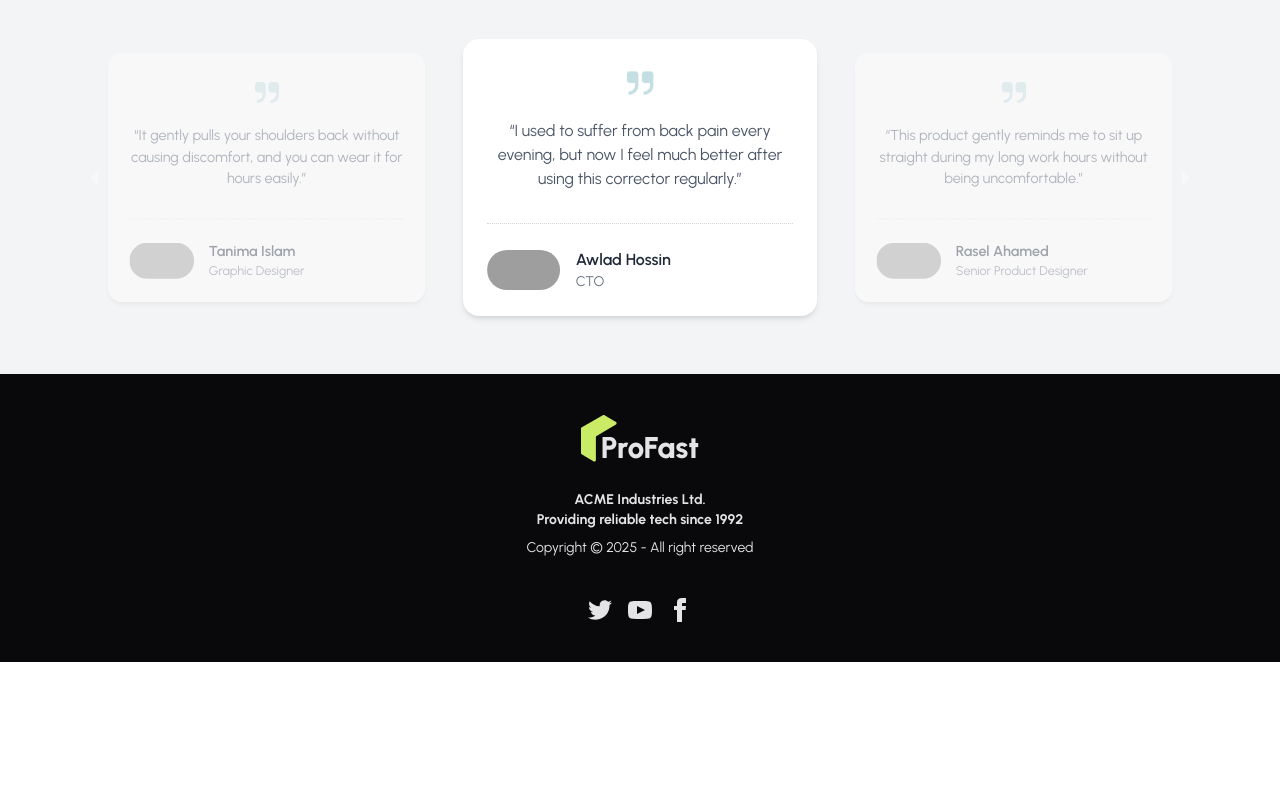
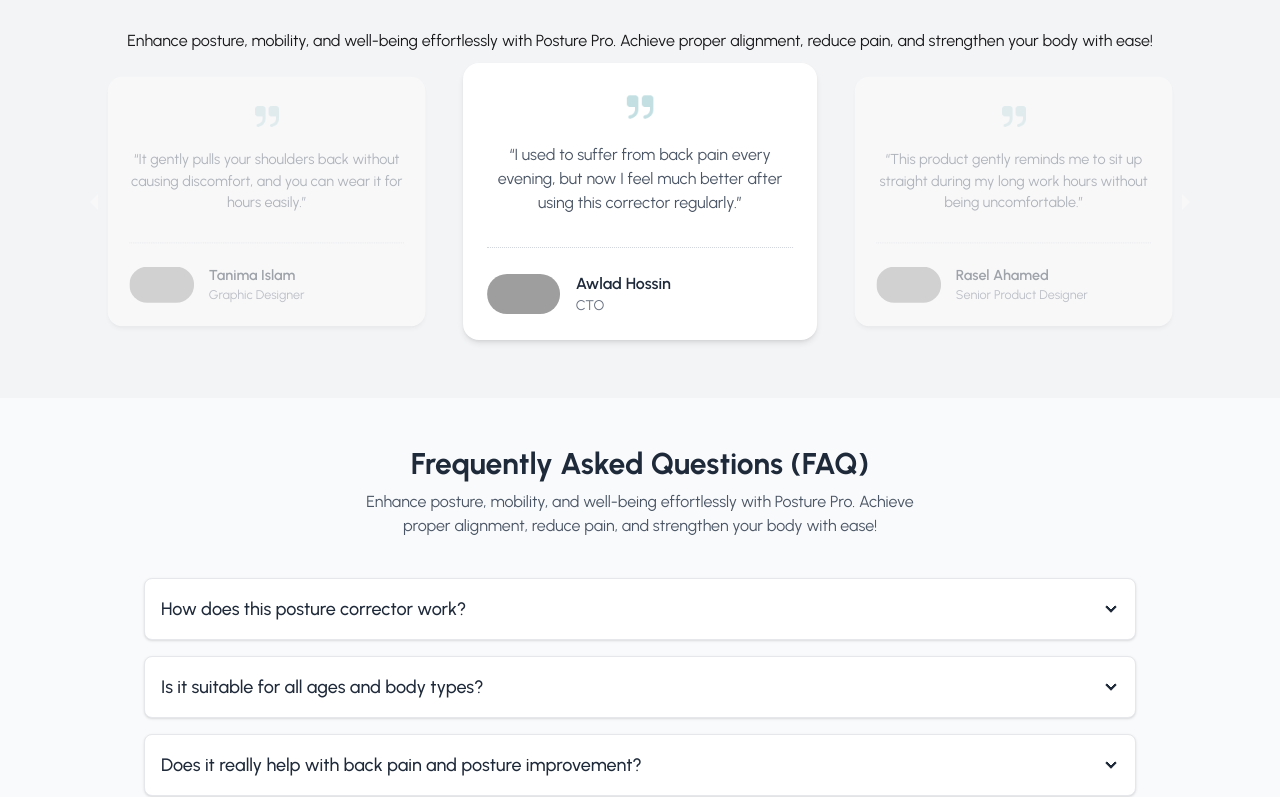
Before and after one commit to programmarimran/ProFast-project-Milestone-12, a React (Vite) app in the folder ProFast-Client/: page / in a window 1280 px wide. Shown: the part 3418-4215 px from the top of the page. Before the commit the page ends 4080 px from the top, so only its background shows below. Built offline with nearby package versions, Linux system fonts and the light colour scheme; grey boxes are pictures that could not be loaded.

Commit message:
added a asked section is complited

```diff
--- a/ProFast-Client/src/Pages/home/beMarchant/BeMarchant.jsx
+++ b/ProFast-Client/src/Pages/home/beMarchant/BeMarchant.jsx
@@ -7,7 +7,7 @@
      <div style={{
         backgroundImage: `url(${bgImage})`,
         backgroundSize:"100%",
-        backgroundPositionY:"top",
+        // backgroundPositionY:"top",
         // backgroundSize: 'cover',
         backgroundRepeat:"no-repeat",
         backgroundPosition: 'center',
@@ -19,9 +19,9 @@
           alt="Movie"
         />
       </figure>
-      <div className="card-body w-3/4">
+      <div className="card-body w-3/4 text-white">
         <h2 className="card-title">Merchant and Customer Satisfaction is Our First Priority</h2>
-        <p>We offer the lowest delivery charge with the highest value along with 100% safety of your product. Pathao courier delivers your parcels in every corner of Bangladesh right on time.</p>
+        <p className=" text-center">We offer the lowest delivery charge with the highest value along with 100% safety of your product. Pathao courier delivers your parcels in every corner of Bangladesh right on time.</p>
         <div className="card-actions ">
           <button className="btn rounded-full btn-primary">Become a Merchant</button>
           <button className="btn rounded-full btn-primary btn-outline">Earn with Profast Courier</button>
--- a/ProFast-Client/src/Pages/home/customerReviewsSection/CustomerReviewsSection.jsx
+++ b/ProFast-Client/src/Pages/home/customerReviewsSection/CustomerReviewsSection.jsx
@@ -1,21 +1,26 @@
-import { Carousel } from 'react-responsive-carousel';
-import 'react-responsive-carousel/lib/styles/carousel.min.css';
-import './customCarousel.css';
+import { Carousel } from "react-responsive-carousel";
+import "react-responsive-carousel/lib/styles/carousel.min.css";
+import "./customCarousel.css";
 
-import customerReviewsData from '../../../assets/data/customerReviewsData';
-import CustomerReviewCard from './CustomerReviewCard';
-import useWindowWidth from '../../../hooks/useWindowWidth';
+import customerReviewsData from "../../../assets/data/customerReviewsData";
+import CustomerReviewCard from "./CustomerReviewCard";
+import useWindowWidth from "../../../hooks/useWindowWidth";
 
 const CustomerReviewsSection = () => {
-     const width = useWindowWidth();
+  const width = useWindowWidth();
 
   // Adjust centerSlidePercentage based on screen width
-  const centerSlidePercentage =
-    width < 640 ? 100 : width < 1024 ? 50 : 33.33;
+  const centerSlidePercentage = width < 640 ? 100 : width < 1024 ? 50 : 33.33;
   return (
     <section className="py-12 bg-gray-100">
-      <h2 className="text-3xl font-bold text-center mb-10">What Our Customers Are Saying</h2>
-
+      <h2 className="text-3xl font-bold text-center mb-10">
+        What Our Customers Are Saying
+      </h2>
+      <p className=" text-center">
+        Enhance posture, mobility, and well-being effortlessly with Posture Pro.
+        Achieve proper alignment, reduce pain, and strengthen your body with
+        ease!
+      </p>
       <div className="max-w-6xl mx-auto px-4 customCarousel">
         <Carousel
           centerMode
@@ -29,7 +34,7 @@
         >
           {customerReviewsData.map((review) => (
             <div className="carousel-slide" key={review.id}>
-              <CustomerReviewCard reviewData={review}  />
+              <CustomerReviewCard reviewData={review} />
             </div>
           ))}
         </Carousel>
--- /dev/null
+++ b/ProFast-Client/src/Pages/home/faqSection/AskedFAQ.jsx
@@ -0,0 +1,42 @@
+import React from "react";
+import faqsData from "../../../assets/data/faqsData";
+
+const AskedFAQ = () => {
+  return (
+    <section className="py-12 bg-gray-50">
+      <div className="max-w-5xl mx-auto px-4">
+        {/* Section Title */}
+        <div className="text-center mb-10">
+          <h2 className="text-3xl font-bold mb-2 text-gray-800">
+            Frequently Asked Questions (FAQ)
+          </h2>
+          <p className="text-gray-600 max-w-xl mx-auto">
+            Enhance posture, mobility, and well-being effortlessly with Posture
+            Pro. Achieve proper alignment, reduce pain, and strengthen your body
+            with ease!
+          </p>
+        </div>
+
+        {/* FAQ Accordion */}
+        <div className="space-y-4">
+          {faqsData.map((data) => (
+            <div
+              key={data.id}
+              className="collapse collapse-arrow bg-white border border-gray-200 rounded-lg shadow-sm"
+            >
+              <input type="checkbox" />
+              <div className="collapse-title font-medium text-gray-800 text-lg">
+                {data.question}
+              </div>
+              <div className="collapse-content text-gray-600 text-sm leading-relaxed">
+                {data.answer}
+              </div>
+            </div>
+          ))}
+        </div>
+      </div>
+    </section>
+  );
+};
+
+export default AskedFAQ;
--- a/ProFast-Client/src/Pages/home/home/Home.jsx
+++ b/ProFast-Client/src/Pages/home/home/Home.jsx
@@ -5,6 +5,7 @@
 import FeatureSection from "../featuresSection/FeatureSection";
 import BeMarchant from "../beMarchant/BeMarchant";
 import CustomerReviewsSection from "../customerReviewsSection/CustomerReviewsSection";
+import AskedFAQ from "../faqSection/AskedFAQ";
 const Home = () => {
   return (
     <div className="bg-gray-200">
@@ -15,6 +16,7 @@
       <FeatureSection></FeatureSection>
       <BeMarchant></BeMarchant>
       <CustomerReviewsSection></CustomerReviewsSection>
+      <AskedFAQ></AskedFAQ>
     </div>
   );
 };
--- /dev/null
+++ b/ProFast-Client/src/assets/data/faqsData.js
@@ -0,0 +1,34 @@
+const faqsData = [
+  {
+    id: 1,
+    question: "How does this posture corrector work?",
+    answer:
+      "A posture corrector works by providing support and gentle alignment to your shoulders, back, and spine, encouraging you to maintain proper posture throughout the day. It helps retrain your muscles and reduces strain by supporting natural alignment."
+  },
+  {
+    id: 2,
+    question: "Is it suitable for all ages and body types?",
+    answer:
+      "Yes, our posture corrector is designed to fit most body types with adjustable straps. It’s suitable for teens, adults, and elderly users alike. We offer multiple sizes to ensure a comfortable fit for everyone."
+  },
+  {
+    id: 3,
+    question: "Does it really help with back pain and posture improvement?",
+    answer:
+      "Absolutely. Consistent use of a posture corrector can alleviate back, neck, and shoulder pain caused by poor posture. It provides physical support while building awareness to maintain proper alignment naturally."
+  },
+  {
+    id: 4,
+    question: "Does it have smart features like vibration alerts?",
+    answer:
+      "Some advanced models do offer vibration alerts when poor posture is detected. Please check the product description to see if the model you are choosing includes this smart feature."
+  },
+  {
+    id: 5,
+    question: "How will I be notified when the product is back in stock?",
+    answer:
+      "You can subscribe to our back-in-stock notifications by entering your email on the product page. We’ll send you an alert as soon as the item is available again."
+  }
+];
+
+export default faqsData;
```
